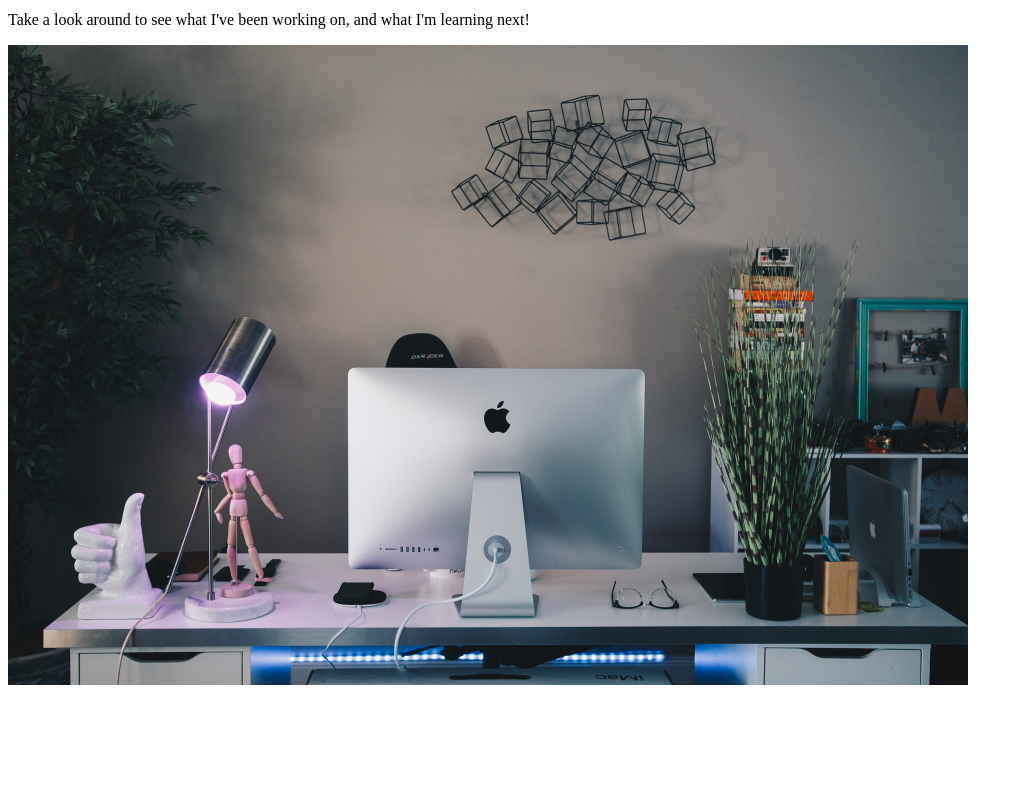
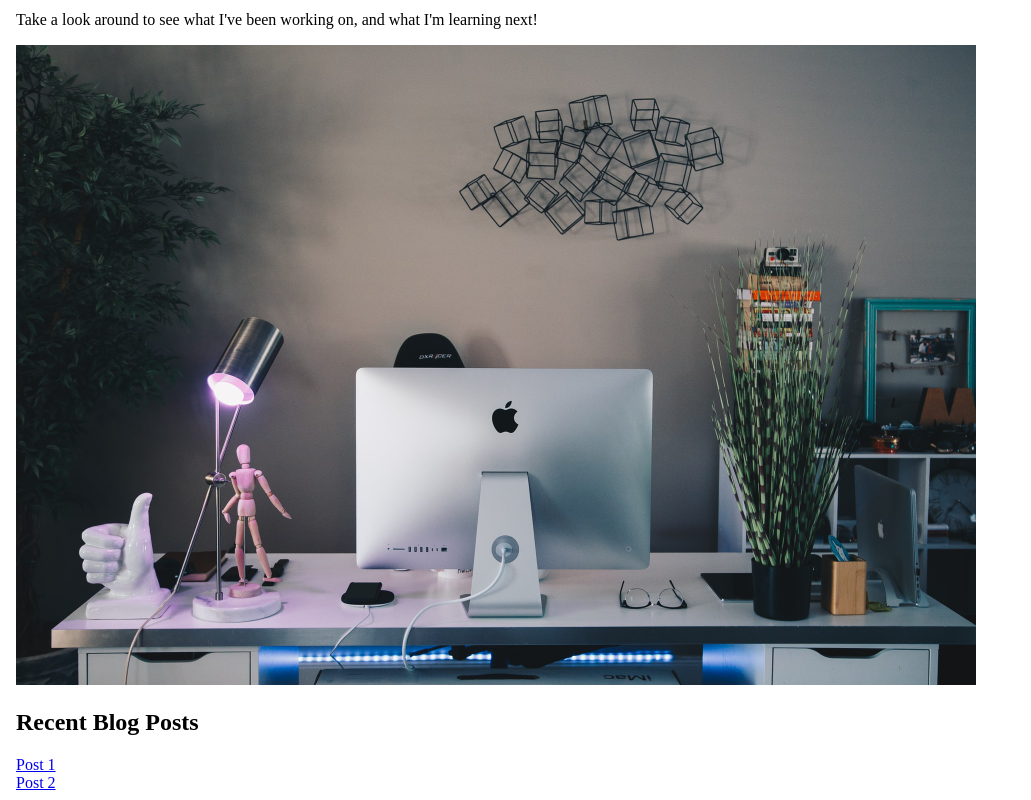
Before and after one commit to LogicVirus/new, a Next.js app: page / in a window 1280 px wide. Shown: the part 221-1021 px from the top of the page, without its empty margins (0-1031 px from the left). Before the commit the page ends 918 px from the top, so only its background shows below. Built offline with nearby package versions, Linux system fonts and the light colour scheme; no server answers.

Commit message:
Update index.tsx

```diff
--- a/pages/index.tsx
+++ b/pages/index.tsx
@@ -1,9 +1,17 @@
+import { Html, Head, Main, NextScript } from 'next/document'
 import Container from '../components/container'
 import Image from 'next/image'
+import Link from 'next/link'
 
 function HomePage() {
   return (
-    <>
+    <Html lang="en" className="bg-gray-200">
+      <Head>
+        <meta charSet="utf-8" />
+        <meta name="robots" content="follow, index" />
+        <meta httpEquiv="x-ua-compatible" content="ie=edge" />
+      </Head>
+      <body className="text-gray-700 antialiased">
         <Container>
           <div className="space-y-6">
             <h1 className="text-2xl font-bold">
@@ -28,7 +36,24 @@ function HomePage() {
             height={1280 / 2}
           />
         </div>
-    </>
+
+        <Container>
+          <h2 className="text-xl font-bold my-4">Recent Blog Posts</h2>
+          <div>
+            <Link href="/blog/post1">
+              <a>Post 1</a>
+            </Link>
+          </div>
+          <div>
+            <Link href="/blog/post2">
+              <a>Post 2</a>
+            </Link>
+          </div>
+        </Container>
+        <Main />
+        <NextScript />
+      </body>
+    </Html>
   )
 }
 
```
Lines whose indentation alone changed are shown as unchanged.
